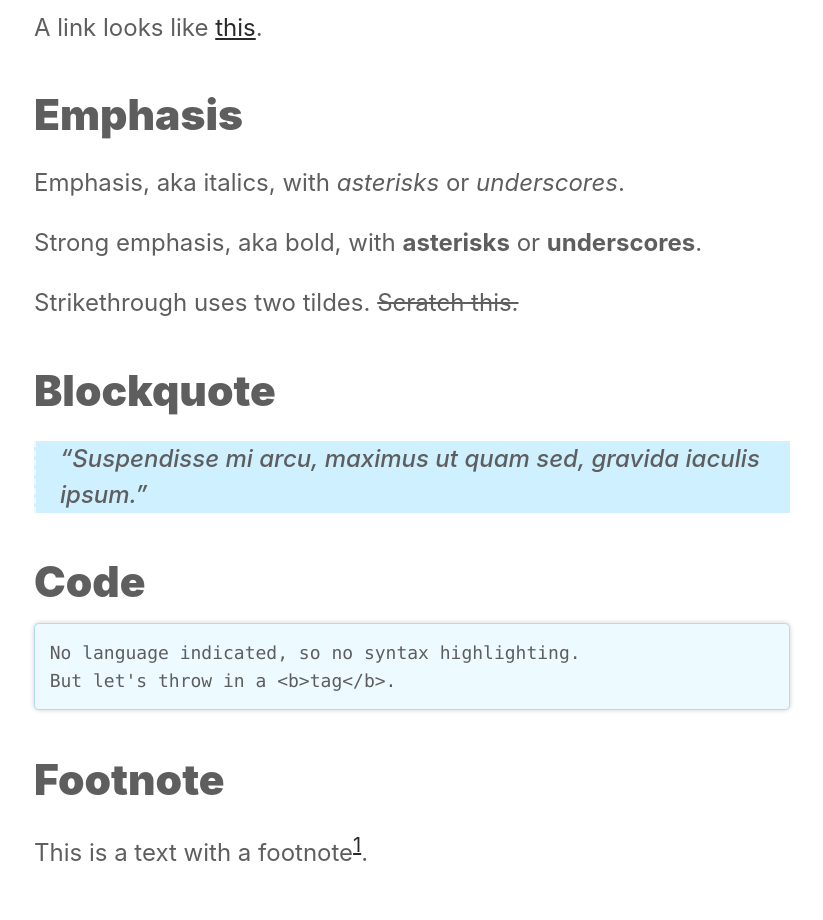
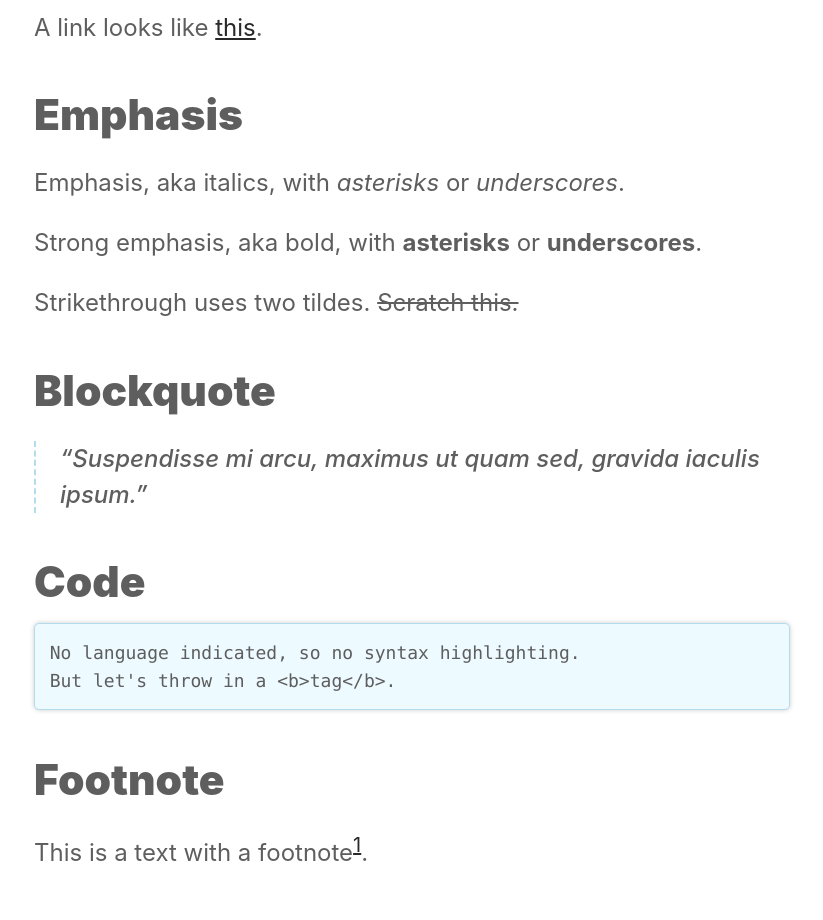
Before and after one commit to ajpwalser/ajpwalser.github.io, a Jekyll site: the page built from _posts/2020-04-17-styles.md, in a window 1280 px wide. Shown: the part 1806-2726 px from the top of the page, without its empty margins (228-1051 px from the left). Built offline with Jekyll 4.4.1, drawn with Linux system fonts in a browser that asks for light colours; some web fonts are replaced.

Commit message:
Update style.css

```diff
--- a/css/style.css
+++ b/css/style.css
@@ -167,9 +167,7 @@ blockquote {
   font-weight: 500;
   margin: 1em auto;
   padding-left: 1em;
-  border: 0;
-  border-left: 2px dashed #EDFAFF;
-  background: #CFF0FF;
+  border-left: 2px dashed #B4DCED;
 }
 
 /* Code formatting */
```
